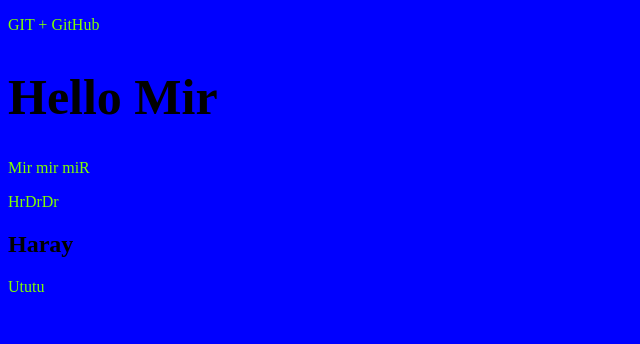
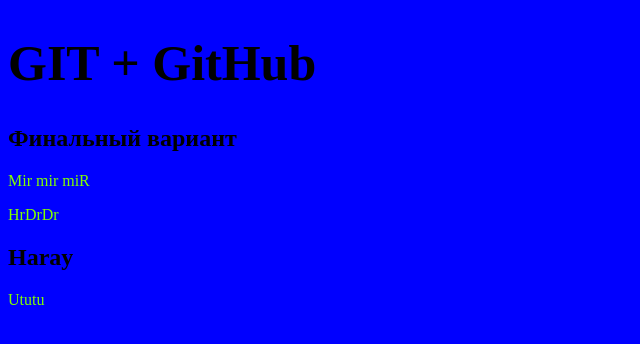
Before and after one commit to Turente/gittest, a plain HTML site: page index.html in a window 1280 px wide. Shown: the whole page, without its empty margins (0-640 px from the left). Drawn offline with Linux system fonts and the light colour scheme; files that its build step writes are made by us from their sources.

Commit message:
success code

```diff
--- a/index.html
+++ b/index.html
@@ -7,8 +7,8 @@
     <title>Работа с GIT</title>
 </head>
 <body>
-    <p>GIT + GitHub</p>
-    <h1>Hello Mir</h1>
+    <h1>GIT + GitHub</h1>
+    <h2>Финальный вариант</h2>
     <p>Mir mir miR</p>
     <p>HrDrDr</p>
     <h2>Haray</h2>
```
